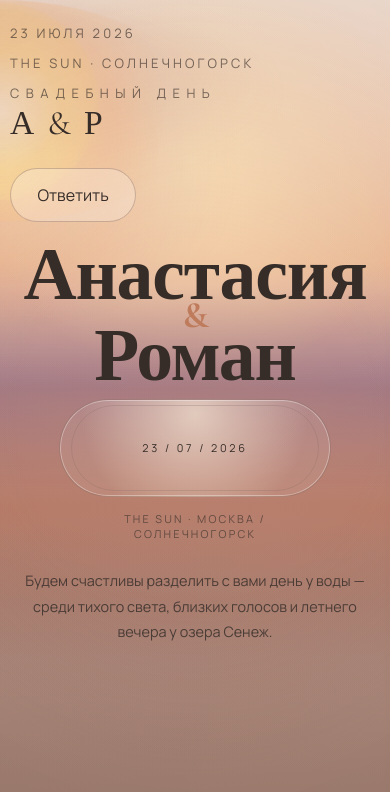
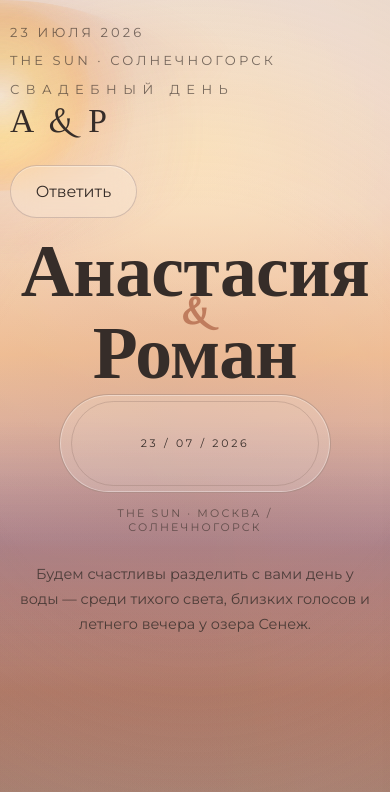
Before and after one commit to reqiii/SimpleLanding, a website built with Vite: page index.html in a window 390 px wide. Shown: the top 792 px of the page. Built offline with nearby package versions, Linux system fonts and the light colour scheme.

Commit message:
Refine sunrise composition, glass surfaces, and typography alignment

```diff
--- a/src/styles/components.css
+++ b/src/styles/components.css
@@ -20,8 +20,8 @@
 
 .site-header__brand {
   font-family: var(--font-display);
-  font-size: clamp(2rem, 3vw, 3rem);
-  letter-spacing: 0.08em;
+  font-size: clamp(1.9rem, 3vw, 2.8rem);
+  letter-spacing: 0.06em;
 }
 
 .section-heading {
@@ -72,7 +72,7 @@
 .date-stage__weekday {
   margin: 0;
   font-family: var(--font-display);
-  font-weight: 500;
+  font-weight: 400;
   line-height: var(--leading-display);
 }
 
@@ -95,8 +95,8 @@
   display: inline-flex;
   align-items: center;
   justify-content: center;
-  min-height: 3.4rem;
-  padding: 0.95rem 1.65rem;
+  min-height: 3.3rem;
+  padding: 0.92rem 1.55rem;
   border-radius: var(--radius-pill);
   border: 1px solid var(--color-stroke-strong);
   transition:
@@ -104,6 +104,7 @@
     background-color var(--duration-fast) var(--ease-standard),
     border-color var(--duration-fast) var(--ease-standard),
     box-shadow var(--duration-fast) var(--ease-standard),
+    backdrop-filter var(--duration-fast) var(--ease-standard),
     color var(--duration-fast) var(--ease-standard);
 }
 
@@ -120,15 +121,21 @@
 }
 
 .button--primary {
-  background: var(--gradient-button-primary);
+  background: color-mix(in srgb, var(--glass-fill-strong) 76%, rgba(239, 188, 151, 0.34));
   color: var(--color-text);
-  box-shadow: var(--shadow-soft);
-  border-color: color-mix(in srgb, var(--color-accent-sunrise) 40%, var(--color-stroke-strong));
+  box-shadow: inset 0 1px 0 var(--glass-highlight), 0 10px 22px rgba(132, 89, 78, 0.14);
+  border-color: color-mix(in srgb, var(--color-accent-sunrise) 44%, var(--glass-border));
+  backdrop-filter: blur(calc(var(--glass-blur) * 0.9));
+  -webkit-backdrop-filter: blur(calc(var(--glass-blur) * 0.9));
 }
 
 .button--ghost {
-  background: rgba(255, 255, 255, 0.24);
+  background: color-mix(in srgb, var(--glass-fill-soft) 88%, rgba(255, 255, 255, 0.06));
   color: var(--color-text);
+  border-color: var(--glass-border);
+  box-shadow: inset 0 1px 0 var(--glass-highlight);
+  backdrop-filter: blur(calc(var(--glass-blur) * 0.8));
+  -webkit-backdrop-filter: blur(calc(var(--glass-blur) * 0.8));
 }
 
 .button--text {
@@ -154,7 +161,7 @@
   border: 1px solid var(--glass-border);
   border-radius: var(--radius-xl);
   padding: clamp(1.5rem, 3vw, 2.5rem);
-  background: linear-gradient(180deg, var(--glass-fill-strong), var(--glass-fill-soft));
+  background: color-mix(in srgb, var(--glass-fill-soft) 74%, rgba(255, 255, 255, 0.06));
   backdrop-filter: blur(var(--glass-blur));
   -webkit-backdrop-filter: blur(var(--glass-blur));
   box-shadow:
--- a/src/styles/layout.css
+++ b/src/styles/layout.css
@@ -101,10 +101,10 @@
 }
 
 .background-system__light--orb {
-  inset: 11.5% auto auto 50%;
+  inset: 14.5% auto auto 50%;
   translate: -50% 0;
-  width: min(17rem, 44vw);
-  height: min(17rem, 44vw);
+  width: min(15rem, 40vw);
+  height: min(15rem, 40vw);
   border-radius: 50%;
   background: var(--gradient-sun-orb);
   opacity: var(--atmo-sun-orb-opacity);
@@ -112,27 +112,27 @@
 }
 
 .background-system__light--sun {
-  inset: 9.5% auto auto 50%;
+  inset: 12.5% auto auto 50%;
   translate: -50% 0;
-  width: min(54rem, 82vw);
-  height: clamp(19rem, 38vw, 30rem);
+  width: min(42rem, 72vw);
+  height: clamp(16rem, 31vw, 24rem);
   border-radius: 50%;
   background: var(--gradient-sun-core);
   opacity: var(--atmo-sun-core-opacity);
-  transform-origin: 50% 42%;
+  transform-origin: 50% 50%;
   animation: sunriseCorePulse 18s ease-in-out infinite alternate;
 }
 
 .background-system__light--halo {
-  inset: 5% auto auto 50%;
+  inset: 8% auto auto 50%;
   translate: -50% 0;
-  width: min(75rem, 106vw);
-  height: clamp(26rem, 49vw, 38rem);
+  width: min(62rem, 94vw);
+  height: clamp(22rem, 40vw, 31rem);
   border-radius: 50%;
   background: var(--gradient-sun-halo);
-  filter: blur(12px);
+  filter: blur(9px);
   opacity: var(--atmo-sun-halo-opacity);
-  transform-origin: 50% 44%;
+  transform-origin: 50% 51%;
   animation: sunriseHaloBreath 24s ease-in-out infinite alternate;
 }
 
@@ -145,13 +145,13 @@
 }
 
 .background-system__light--reflection {
-  inset: 32% auto auto 50%;
+  inset: 39% auto auto 50%;
   translate: -50% 0;
-  width: min(92rem, 124vw);
-  height: clamp(16rem, 31vw, 23rem);
+  width: min(76rem, 110vw);
+  height: clamp(13rem, 25vw, 18rem);
   border-radius: 50%;
   background: var(--gradient-sea-reflection);
-  filter: blur(22px);
+  filter: blur(18px);
   opacity: var(--atmo-reflection-opacity);
   animation: sunriseReflectionShift 28s ease-in-out infinite alternate;
 }
@@ -186,41 +186,41 @@
   }
 
   .background-system__light--orb {
-    inset: 13.5% auto auto 50%;
-    width: min(14rem, 52vw);
-    height: min(14rem, 52vw);
+    inset: 16.5% auto auto 50%;
+    width: min(13rem, 48vw);
+    height: min(13rem, 48vw);
     opacity: calc(var(--atmo-sun-orb-opacity) * 0.92);
   }
 
   .background-system__light--sun {
-    inset: 12% auto auto 50%;
-    width: min(40rem, 104vw);
-    height: clamp(14rem, 54vw, 20rem);
+    inset: 15% auto auto 50%;
+    width: min(34rem, 90vw);
+    height: clamp(12rem, 45vw, 16rem);
     opacity: calc(var(--atmo-sun-core-opacity) * 0.9);
   }
 
   .background-system__light--halo {
-    inset: 9% auto auto 50%;
-    width: min(50rem, 134vw);
-    height: clamp(20rem, 74vw, 26rem);
-    filter: blur(10px);
+    inset: 12% auto auto 50%;
+    width: min(42rem, 116vw);
+    height: clamp(16rem, 60vw, 21rem);
+    filter: blur(8px);
     opacity: calc(var(--atmo-sun-halo-opacity) * 0.88);
   }
 
   .background-system__light--reflection {
-    inset: 33% auto auto 50%;
-    width: 146vw;
-    height: clamp(13rem, 56vw, 18rem);
-    filter: blur(18px);
+    inset: 42% auto auto 50%;
+    width: 128vw;
+    height: clamp(10.5rem, 44vw, 14rem);
+    filter: blur(14px);
     opacity: calc(var(--atmo-reflection-opacity) * 0.84);
   }
 
   .background-system__light--rays {
-    opacity: calc(var(--atmo-ray-opacity) * 0.85);
+    opacity: calc(var(--atmo-ray-opacity) * 1.1);
   }
 
   .background-system__depth {
-    opacity: calc(var(--atmo-depth-opacity) * 0.84);
+    opacity: calc(var(--atmo-depth-opacity) * 0.9);
   }
 
   .background-system__grain {
@@ -230,7 +230,7 @@
 
 @media (max-width: 430px) {
   .background-system__light--rays {
-    opacity: calc(var(--atmo-ray-opacity) * 0.7);
+    opacity: calc(var(--atmo-ray-opacity) * 1.08);
     animation-duration: 38s;
   }
 
@@ -239,8 +239,8 @@
   }
 
   .background-system__light--halo {
-    filter: blur(9px);
-    opacity: calc(var(--atmo-sun-halo-opacity) * 0.78);
+    filter: blur(7px);
+    opacity: calc(var(--atmo-sun-halo-opacity) * 0.9);
   }
 
   .background-system__light--orb {
--- a/src/styles/sections.css
+++ b/src/styles/sections.css
@@ -58,9 +58,9 @@
   display: grid;
   justify-items: center;
   font-family: var(--font-display);
-  font-size: clamp(4.9rem, 16vw, 10.6rem);
-  line-height: 0.72;
-  letter-spacing: -0.016em;
+  font-size: clamp(4.7rem, 15vw, 9.8rem);
+  line-height: 0.76;
+  letter-spacing: -0.008em;
 }
 
 .hero-stage__title span:nth-child(2) {
@@ -86,7 +86,7 @@
 
 .hero-stage__date-ring--outer {
   border: 1px solid var(--color-stroke-strong);
-  background: radial-gradient(circle at 50% 14%, rgba(255, 245, 225, 0.64), rgba(255, 255, 255, 0.08) 72%);
+  background: color-mix(in srgb, var(--glass-fill-soft) 84%, rgba(255, 255, 255, 0.05));
   box-shadow: 0 0 0 1px rgba(255, 255, 255, 0.35) inset;
 }
 
@@ -257,7 +257,7 @@
   inset: 0;
   border: var(--intro-loop-stroke) solid var(--glass-border);
   border-radius: 999px;
-  background: linear-gradient(180deg, var(--glass-fill-strong), var(--glass-fill-soft));
+  background: color-mix(in srgb, var(--glass-fill-soft) 82%, rgba(255, 255, 255, 0.04));
   box-shadow:
     inset 0 0 0 1px var(--glass-highlight),
     var(--glass-shadow);
@@ -316,7 +316,7 @@
   padding: clamp(2rem, 4vw, 3rem);
   border: 1px solid var(--glass-border);
   border-radius: min(4rem, 9vw);
-  background: linear-gradient(180deg, var(--glass-fill-strong), var(--glass-fill-soft));
+  background: color-mix(in srgb, var(--glass-fill-soft) 82%, rgba(255, 255, 255, 0.04));
   box-shadow:
     inset 0 1px 0 var(--glass-highlight),
     var(--glass-shadow);
@@ -365,7 +365,7 @@
   place-items: center;
   border: 1px solid var(--glass-border);
   border-radius: min(10rem, 10vw);
-  background: linear-gradient(180deg, var(--glass-fill-strong), var(--glass-fill-soft));
+  background: color-mix(in srgb, var(--glass-fill-soft) 82%, rgba(255, 255, 255, 0.04));
   box-shadow:
     inset 0 1px 0 var(--glass-highlight),
     var(--glass-shadow);
@@ -436,7 +436,7 @@
   isolation: isolate;
   padding: clamp(1.6rem, 2.8vw, 2.2rem) clamp(1.1rem, 2.8vw, 2rem) clamp(1.8rem, 3vw, 2.6rem);
   border-radius: min(3.1rem, 8vw);
-  background: linear-gradient(180deg, var(--glass-fill-strong), var(--glass-fill-soft));
+  background: color-mix(in srgb, var(--glass-fill-soft) 82%, rgba(255, 255, 255, 0.04));
   box-shadow:
     inset 0 1px 0 var(--glass-highlight),
     var(--glass-shadow);
@@ -607,7 +607,7 @@
   overflow: clip;
   border-top: 1px solid var(--glass-border);
   border-bottom: 1px solid var(--glass-border);
-  background: linear-gradient(180deg, rgba(255, 251, 245, 0.34), rgba(255, 242, 234, 0.26));
+  background: color-mix(in srgb, var(--glass-fill-soft) 82%, rgba(255, 255, 255, 0.04));
   backdrop-filter: blur(calc(var(--glass-blur) * 0.5));
   -webkit-backdrop-filter: blur(calc(var(--glass-blur) * 0.5));
 }
@@ -676,9 +676,8 @@
   background: linear-gradient(135deg, color-mix(in srgb, var(--dresscode-swatch) 92%, white), color-mix(in srgb, var(--dresscode-swatch) 72%, white));
   border: 1px solid rgba(255,255,255,0.42);
   box-shadow:
-    inset 0 1px 0 rgba(255,255,255,0.5),
-    inset 0 -8px 14px rgba(108, 74, 62, 0.12),
-    0 8px 20px rgba(153, 106, 88, 0.14);
+    inset 0 1px 0 rgba(255,255,255,0.42),
+    0 8px 20px rgba(153, 106, 88, 0.1);
 }
 
 .details-layout {
@@ -725,7 +724,7 @@
   padding: 1rem 1.35rem;
   border: 1px solid var(--glass-border);
   border-radius: var(--radius-pill);
-  background: linear-gradient(180deg, rgba(255, 251, 245, 0.44), rgba(255, 245, 236, 0.26));
+  background: color-mix(in srgb, var(--glass-fill-soft) 82%, rgba(255, 255, 255, 0.04));
   box-shadow: inset 0 1px 0 var(--glass-highlight);
   backdrop-filter: blur(calc(var(--glass-blur) * 0.72));
   -webkit-backdrop-filter: blur(calc(var(--glass-blur) * 0.72));
@@ -808,14 +807,14 @@
   position: absolute;
   inset: 56% auto auto 50%;
   translate: -50% -50%;
-  width: min(54rem, 134%);
-  height: clamp(18rem, 42vw, 28rem);
+  width: min(48rem, 122%);
+  height: clamp(14rem, 34vw, 22rem);
   border-radius: 50% / 44%;
   background:
     radial-gradient(88% 64% at 50% 48%, color-mix(in srgb, var(--color-sunrise-core) 60%, white 20%), transparent 72%),
     var(--gradient-sun-halo);
   opacity: var(--rsvp-halo-opacity, 0.54);
-  filter: blur(20px);
+  filter: blur(15px);
   z-index: -1;
 }
 
@@ -831,7 +830,7 @@
 
 .rsvp-layout__frame::before {
   border: 1px solid var(--glass-border);
-  background: linear-gradient(180deg, var(--glass-fill-strong), var(--glass-fill-soft));
+  background: color-mix(in srgb, var(--glass-fill-soft) 82%, rgba(255, 255, 255, 0.04));
   box-shadow:
     inset 0 1px 0 var(--glass-highlight),
     var(--glass-shadow);
@@ -904,7 +903,7 @@
   padding: 0 1.4rem;
   border: 1px solid var(--glass-border);
   border-radius: var(--radius-pill);
-  background: linear-gradient(180deg, rgba(255, 252, 248, 0.64), rgba(255, 243, 231, 0.4));
+  background: color-mix(in srgb, var(--glass-fill-soft) 82%, rgba(255, 255, 255, 0.04));
   box-shadow: inset 0 1px 0 rgba(255, 255, 255, 0.44);
   outline: none;
 }
@@ -921,7 +920,7 @@
   min-height: 2.6rem;
   padding: 0.2rem 0.3rem;
   border-radius: 0.85rem;
-  background: linear-gradient(180deg, rgba(255, 252, 248, 0.36), rgba(255, 242, 232, 0.24));
+  background: color-mix(in srgb, var(--glass-fill-soft) 82%, rgba(255, 255, 255, 0.04));
   border: 1px solid var(--glass-border-soft);
   backdrop-filter: blur(calc(var(--glass-blur) * 0.5));
   -webkit-backdrop-filter: blur(calc(var(--glass-blur) * 0.5));
@@ -1065,7 +1064,7 @@
   }
 
   .hero-stage__title {
-    font-size: clamp(3.4rem, 21vw, 5.4rem);
+    font-size: clamp(3.25rem, 20vw, 5rem);
   }
 
   .hero-stage__date-wrap {
@@ -1154,11 +1153,11 @@
   }
 
   .rsvp-layout__halo {
-    width: 124%;
-    height: clamp(13rem, 44vw, 16rem);
-    inset: 52% auto auto 50%;
-    opacity: 0.36;
-    filter: blur(16px);
+    width: 118%;
+    height: clamp(11rem, 38vw, 14rem);
+    inset: 54% auto auto 50%;
+    opacity: 0.32;
+    filter: blur(13px);
   }
 
   .rsvp-form {
--- a/src/styles/tokens.css
+++ b/src/styles/tokens.css
@@ -1,4 +1,4 @@
-@import url('https://fonts.googleapis.com/css2?family=Cormorant+Garamond:wght@400;500;600;700&family=Manrope:wght@400;500;600;700&display=swap');
+@import url('https://fonts.googleapis.com/css2?family=Montserrat:wght@400;500;600;700&family=Marcellus&display=swap');
 
 :root {
   --color-bg: #f6efe7;
@@ -61,25 +61,25 @@
   --color-accent-mist-deep: rgba(172, 141, 128, 0.24);
   --color-bg-vignette: rgba(153, 125, 112, 0.24);
 
-  --atmo-horizon-opacity: 0.74;
-  --atmo-sea-opacity: 0.78;
-  --atmo-depth-opacity: 0.5;
+  --atmo-horizon-opacity: 0.62;
+  --atmo-sea-opacity: 0.68;
+  --atmo-depth-opacity: 0.42;
   --atmo-sun-orb-opacity: 0.96;
-  --atmo-sun-core-opacity: 0.9;
-  --atmo-sun-halo-opacity: 0.54;
-  --atmo-reflection-opacity: 0.48;
-  --atmo-ray-opacity: 0.2;
-  --atmo-haze-opacity: 0.38;
-  --atmo-vignette-opacity: 0.68;
+  --atmo-sun-core-opacity: 0.95;
+  --atmo-sun-halo-opacity: 0.5;
+  --atmo-reflection-opacity: 0.42;
+  --atmo-ray-opacity: 0.28;
+  --atmo-haze-opacity: 0.28;
+  --atmo-vignette-opacity: 0.58;
 
-  --glass-blur: 18px;
-  --glass-blur-strong: 22px;
-  --glass-fill-soft: rgba(255, 248, 238, 0.32);
-  --glass-fill-strong: rgba(255, 244, 231, 0.46);
-  --glass-border: rgba(118, 98, 108, 0.24);
-  --glass-border-soft: rgba(118, 98, 108, 0.14);
-  --glass-highlight: rgba(255, 255, 255, 0.38);
-  --glass-shadow: 0 18px 40px rgba(132, 89, 78, 0.14);
+  --glass-blur: 16px;
+  --glass-blur-strong: 20px;
+  --glass-fill-soft: rgba(255, 248, 238, 0.24);
+  --glass-fill-strong: rgba(255, 244, 231, 0.3);
+  --glass-border: rgba(126, 103, 111, 0.3);
+  --glass-border-soft: rgba(126, 103, 111, 0.18);
+  --glass-highlight: rgba(255, 255, 255, 0.34);
+  --glass-shadow: 0 12px 30px rgba(132, 89, 78, 0.12);
 
   --gradient-page: linear-gradient(
     180deg,
@@ -101,30 +101,29 @@
   --gradient-accent-glow: radial-gradient(circle at top right, var(--color-accent-soft), var(--color-white-clear) 44%);
 
   --gradient-background-base:
-    radial-gradient(circle at 50% 19%, rgba(255, 225, 173, 0.72), rgba(255, 225, 173, 0) 31%),
-    radial-gradient(128% 76% at 50% 40%, rgba(203, 148, 140, 0.4), rgba(203, 148, 140, 0) 66%),
+    radial-gradient(86% 36% at 50% 18%, rgba(255, 226, 176, 0.64), rgba(255, 226, 176, 0) 58%),
+    radial-gradient(112% 54% at 50% 59%, rgba(186, 139, 132, 0.26), rgba(186, 139, 132, 0) 72%),
     linear-gradient(
       180deg,
       var(--color-sunrise-sky-blush) 0%,
-      #f6d2b6 16%,
-      var(--color-sunrise-apricot-light) 31%,
-      #b996a6 45%,
-      var(--color-sunrise-sea-coral) 60%,
-      #ab8779 78%,
-      var(--color-sunrise-sand-taupe) 100%
+      #f5d8c2 24%,
+      var(--color-sunrise-apricot-light) 42%,
+      #c2a0ac 64%,
+      var(--color-sunrise-sea-coral) 82%,
+      #a9887b 100%
     );
-  --gradient-background-horizon: linear-gradient(180deg, rgba(183, 149, 164, 0) 34%, rgba(160, 126, 145, 0.64) 46%, rgba(160, 126, 145, 0) 58%);
-  --gradient-background-sea: linear-gradient(180deg, rgba(210, 162, 146, 0) 42%, rgba(175, 114, 96, 0.52) 57%, rgba(147, 104, 93, 0.32) 71%, rgba(147, 104, 93, 0) 83%);
-  --gradient-background-depth: linear-gradient(180deg, rgba(127, 96, 87, 0) 62%, rgba(121, 90, 84, 0.24) 80%, rgba(113, 84, 79, 0.44) 100%);
-  --gradient-background-haze: radial-gradient(circle at 50% 14%, rgba(255, 240, 211, 0.52) 0%, rgba(255, 228, 198, 0.14) 36%, rgba(255, 255, 255, 0) 64%);
-  --gradient-sun-orb: radial-gradient(circle, rgba(255, 249, 233, 0.96) 0%, rgba(255, 233, 181, 0.95) 44%, rgba(255, 223, 158, 0.82) 64%, rgba(255, 223, 158, 0) 76%);
-  --gradient-sun-core: radial-gradient(circle, rgba(255, 247, 226, 0.92) 0%, rgba(255, 216, 139, 0.88) 26%, rgba(255, 190, 130, 0.44) 49%, rgba(255, 190, 130, 0) 72%);
-  --gradient-sun-halo: radial-gradient(circle, rgba(255, 224, 168, 0.58) 0%, rgba(222, 151, 134, 0.32) 42%, rgba(183, 146, 164, 0.16) 60%, rgba(183, 146, 164, 0) 80%);
+  --gradient-background-horizon: linear-gradient(180deg, rgba(183, 149, 164, 0) 50%, rgba(160, 126, 145, 0.58) 65%, rgba(160, 126, 145, 0) 79%);
+  --gradient-background-sea: linear-gradient(180deg, rgba(210, 162, 146, 0) 56%, rgba(175, 114, 96, 0.46) 70%, rgba(147, 104, 93, 0.28) 83%, rgba(147, 104, 93, 0) 94%);
+  --gradient-background-depth: linear-gradient(180deg, rgba(127, 96, 87, 0) 72%, rgba(121, 90, 84, 0.2) 86%, rgba(113, 84, 79, 0.38) 100%);
+  --gradient-background-haze: radial-gradient(circle at 50% 12%, rgba(255, 240, 211, 0.44) 0%, rgba(255, 228, 198, 0.1) 40%, rgba(255, 255, 255, 0) 68%);
+  --gradient-sun-orb: radial-gradient(circle, rgba(255, 248, 225, 1) 0%, rgba(255, 232, 177, 0.94) 36%, rgba(255, 214, 148, 0.72) 58%, rgba(255, 214, 148, 0) 74%);
+  --gradient-sun-core: radial-gradient(circle, rgba(255, 250, 235, 0.98) 0%, rgba(255, 223, 152, 0.95) 20%, rgba(255, 198, 133, 0.62) 40%, rgba(255, 184, 123, 0.22) 56%, rgba(255, 184, 123, 0) 69%);
+  --gradient-sun-halo: radial-gradient(circle, rgba(255, 224, 168, 0.52) 0%, rgba(222, 151, 134, 0.24) 45%, rgba(183, 146, 164, 0.1) 62%, rgba(183, 146, 164, 0) 82%);
   --gradient-sun-rays:
-    conic-gradient(from -88deg at 50% 23%, rgba(255, 255, 255, 0), rgba(255, 229, 180, 0.2) 11%, rgba(255, 255, 255, 0) 24%, rgba(242, 172, 133, 0.13) 38%, rgba(255, 255, 255, 0) 52%, rgba(255, 230, 196, 0.17) 66%, rgba(255, 255, 255, 0) 82%, rgba(236, 167, 133, 0.1) 91%, rgba(255, 255, 255, 0) 100%),
-    radial-gradient(124% 58% at 50% 26%, rgba(255, 223, 182, 0.38), rgba(255, 223, 182, 0) 67%);
-  --gradient-sea-reflection: radial-gradient(70% 68% at 50% 26%, rgba(242, 180, 133, 0.72) 0%, rgba(199, 128, 108, 0.38) 48%, rgba(199, 128, 108, 0) 80%);
-  --gradient-vignette: radial-gradient(circle at center, rgba(255, 255, 255, 0) 38%, rgba(181, 151, 137, 0.2) 76%, var(--color-bg-vignette) 100%);
+    conic-gradient(from -90deg at 50% 23%, rgba(255, 255, 255, 0), rgba(255, 230, 190, 0.28) 8%, rgba(255, 255, 255, 0) 20%, rgba(245, 180, 143, 0.2) 34%, rgba(255, 255, 255, 0) 48%, rgba(255, 233, 198, 0.24) 62%, rgba(255, 255, 255, 0) 78%, rgba(235, 166, 135, 0.18) 90%, rgba(255, 255, 255, 0) 100%),
+    radial-gradient(116% 52% at 50% 28%, rgba(255, 226, 184, 0.32), rgba(255, 226, 184, 0) 70%);
+  --gradient-sea-reflection: radial-gradient(64% 62% at 50% 28%, rgba(242, 180, 133, 0.62) 0%, rgba(199, 128, 108, 0.3) 44%, rgba(199, 128, 108, 0) 78%);
+  --gradient-vignette: radial-gradient(circle at center, rgba(255, 255, 255, 0) 46%, rgba(181, 151, 137, 0.16) 82%, var(--color-bg-vignette) 100%);
   --texture-grain: radial-gradient(rgba(255, 255, 255, 0.72) 0.65px, transparent 0.65px);
 
   --shadow-soft: 0 18px 40px rgba(161, 108, 86, 0.16);
@@ -152,8 +151,8 @@
   --space-section-large: clamp(7.2rem, 12vw, 10.8rem);
   --space-section-lead: clamp(1.1rem, 3vw, 2.4rem);
   --space-heading-content: clamp(1.5rem, 3.6vw, 2.9rem);
-  --font-body: 'Manrope', sans-serif;
-  --font-display: 'Cormorant Garamond', serif;
+  --font-body: 'Montserrat', sans-serif;
+  --font-display: 'Marcellus', serif;
   --text-sm: 0.8125rem;
   --text-base: 1rem;
   --text-md: clamp(1.08rem, 1.22vw, 1.18rem);
@@ -164,7 +163,7 @@
   --text-timeline-time: clamp(3.1rem, 5.8vw, 4.8rem);
   --leading-copy: 1.9;
   --leading-display: 0.86;
-  --tracking-display: -0.012em;
+  --tracking-display: -0.006em;
   --tracking-label: 0.5em;
   --tracking-label-tight: 0.32em;
   --tracking-wide: 0.5em;
```
Also changed, not shown: src/styles/motion.css (+10 -10 lines).
